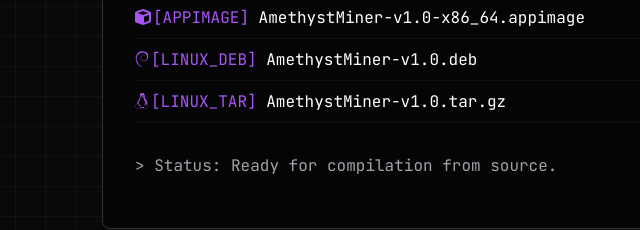
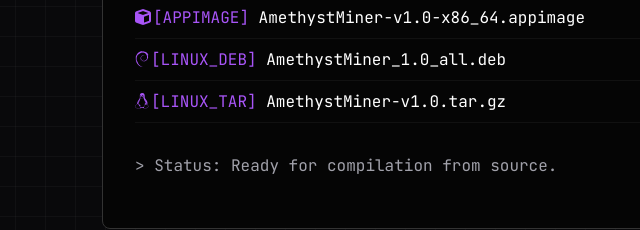
Before and after one commit to C-Yassin/Amethyst-website, a plain HTML site: page index.html in a window 1280 px wide. Shown: the part 2094-2324 px from the top of the page, 105-745 px from the left. Drawn offline with Linux system fonts and the light colour scheme; no server answers.

Commit message:
Update index.html

```diff
--- a/index.html
+++ b/index.html
@@ -393,7 +393,7 @@
                 </div>
 
                 <div class="term-line">
-                    <span><i class="fab fa-debian term-os" style="margin-right: 2px;"></i><span class="term-os">[LINUX_DEB]</span> AmethystMiner-v1.0.deb</span>
+                    <span><i class="fab fa-debian term-os" style="margin-right: 2px;"></i><span class="term-os">[LINUX_DEB]</span> AmethystMiner_1.0_all.deb</span>
                     <a id="dl-deb" href="https://github.com/C-Yassin/Amethyst-Miner/releases/latest" class="term-dl">[ EXECUTE DOWNLOAD ]</a>
                 </div>
 
```
